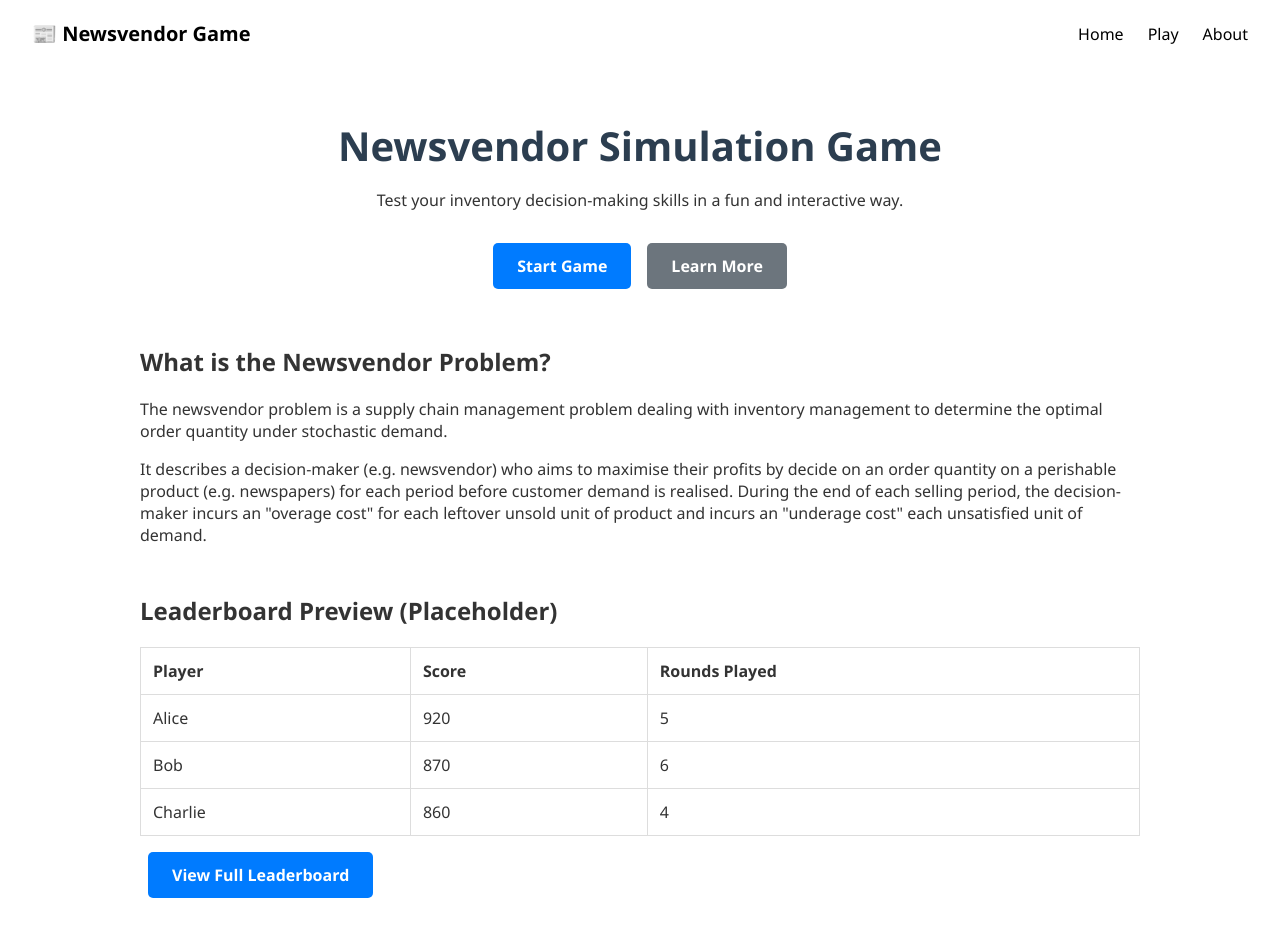
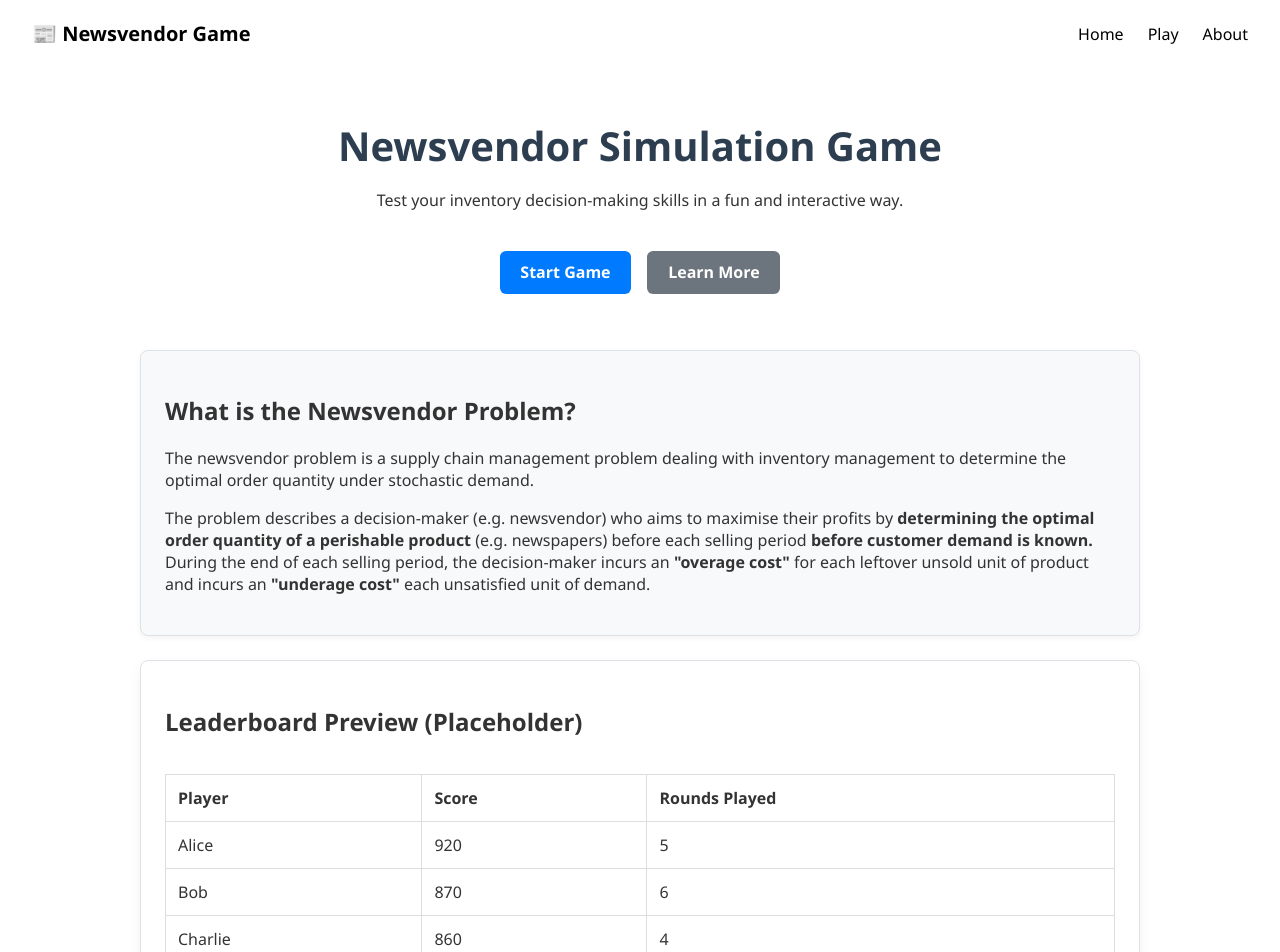
Before and after one commit to Budgettt/newsvendor-cap, a React (Vite) app in the folder frontend/: page / in a window 1280 px wide. Shown: the top 952 px of the page. Built offline with nearby package versions, Linux system fonts and the light colour scheme.

Commit message:
homepage styling and compartmentatising

```diff
--- /dev/null
+++ b/frontend/src/components/HomeInfo.jsx
@@ -0,0 +1,27 @@
+import "../styles/HomePage.css";
+
+const HomeInfo = ({}) => (
+  <div className="info-container">
+    <h2>What is the Newsvendor Problem?</h2>
+    <p>
+      The newsvendor problem is a supply chain management problem dealing with
+      inventory management to determine the optimal order quantity under
+      stochastic demand.
+    </p>
+    <p>
+      The problem describes a decision-maker (e.g. newsvendor) who aims to
+      maximise their profits by{" "}
+      <strong>
+        determining the optimal order quantity of a perishable product
+      </strong>{" "}
+      (e.g. newspapers) before each selling period
+      <strong> before customer demand is known.</strong> During the end of each
+      selling period, the decision-maker incurs an{" "}
+      <strong>"overage cost"</strong> for each leftover unsold unit of product
+      and incurs an <strong>"underage cost"</strong> each unsatisfied unit of
+      demand.
+    </p>
+  </div>
+);
+
+export default HomeInfo;
--- /dev/null
+++ b/frontend/src/components/HomeLeaderboard.jsx
@@ -0,0 +1,39 @@
+import "../styles/HomePage.css";
+import { Link } from "react-router";
+
+const HomeLeaderboard = ({}) => (
+  <div className="leaderboard-container">
+    <h2>Leaderboard Preview (Placeholder)</h2>
+    <table>
+      <thead>
+        <tr>
+          <th>Player</th>
+          <th>Score</th>
+          <th>Rounds Played</th>
+        </tr>
+      </thead>
+      <tbody>
+        <tr>
+          <td>Alice</td>
+          <td>920</td>
+          <td>5</td>
+        </tr>
+        <tr>
+          <td>Bob</td>
+          <td>870</td>
+          <td>6</td>
+        </tr>
+        <tr>
+          <td>Charlie</td>
+          <td>860</td>
+          <td>4</td>
+        </tr>
+      </tbody>
+    </table>
+    <Link to="/leaderboard" className="btn primary-btn">
+      View Full Leaderboard
+    </Link>
+  </div>
+);
+
+export default HomeLeaderboard;
--- a/frontend/src/pages/HomePage.jsx
+++ b/frontend/src/pages/HomePage.jsx
@@ -1,5 +1,7 @@
 import { Link } from "react-router-dom";
 import "../styles/HomePage.css";
+import HomeLeaderboard from "../components/HomeLeaderboard";
+import HomeInfo from "../components/HomeInfo";
 
 const HomePage = () => {
   return (
@@ -20,54 +22,12 @@ const HomePage = () => {
         </div>
       </header>
 
-      <section className="homepage-features">
-        <h2>What is the Newsvendor Problem?</h2>
-        <p>
-          The newsvendor problem is a supply chain management problem dealing
-          with inventory management to determine the optimal order quantity
-          under stochastic demand.
-        </p>
-        <p>
-          It describes a decision-maker (e.g. newsvendor) who aims to maximise
-          their profits by decide on an order quantity on a perishable product
-          (e.g. newspapers) for each period before customer demand is realised.
-          During the end of each selling period, the decision-maker incurs an
-          "overage cost" for each leftover unsold unit of product and incurs an
-          "underage cost" each unsatisfied unit of demand.
-        </p>
+      <section className="homepage-info">
+        <HomeInfo />
       </section>
 
       <section className="homepage-leaderboard">
-        <h2>Leaderboard Preview (Placeholder)</h2>
-        <table>
-          <thead>
-            <tr>
-              <th>Player</th>
-              <th>Score</th>
-              <th>Rounds Played</th>
-            </tr>
-          </thead>
-          <tbody>
-            <tr>
-              <td>Alice</td>
-              <td>920</td>
-              <td>5</td>
-            </tr>
-            <tr>
-              <td>Bob</td>
-              <td>870</td>
-              <td>6</td>
-            </tr>
-            <tr>
-              <td>Charlie</td>
-              <td>860</td>
-              <td>4</td>
-            </tr>
-          </tbody>
-        </table>
-        <Link to="/leaderboard" className="btn tertiary-btn">
-          View Full Leaderboard
-        </Link>
+        <HomeLeaderboard />
       </section>
 
       <footer className="homepage-footer">
--- a/frontend/src/styles/GamePage.css
+++ b/frontend/src/styles/GamePage.css
@@ -17,7 +17,8 @@ h1 {
 
 /* Form Styling */
 .game-form,
-.settings-form {
+.settings-form,
+.history-table {
   display: flex;
   flex-direction: column;
   margin-bottom: 2rem;
@@ -65,11 +66,14 @@ h1 {
 .game-form button,
 .settings-form button,
 .game-over button {
+  background-color: #007bff;
+  color: white;
+  margin-top: 1rem;
+  display: inline-block;
   padding: 0.65rem 1.3rem;
   font-size: 1rem;
   font-weight: 600;
-  color: #fff;
-  border: none;
+  border: 1px solid #dee2e6;
   border-radius: 6px;
   cursor: pointer;
   width: fit-content;
@@ -101,7 +105,6 @@ h1 {
   background-color: #2c92ff;
 }
 
-/* Result Cards */
 .round-results {
   background: #f8f9fa;
   border: 1px solid #dee2e6;
@@ -109,6 +112,7 @@ h1 {
   margin-bottom: 2rem;
   border-radius: 8px;
   box-shadow: 0 2px 6px rgba(0, 0, 0, 0.05);
+  border: 1px solid #dee2e6;
 }
 
 .game-over {
@@ -134,16 +138,6 @@ h1 {
 .history-table h3 {
   margin-top: 0;
   color: #2c3e50;
-}
-
-/* Table Styling */
-.history-table {
-  margin-top: 2rem;
-  overflow-x: auto;
-  background: #fff;
-  padding: 1.2rem;
-  border-radius: 8px;
-  box-shadow: 0 3px 8px rgba(0, 0, 0, 0.05);
 }
 
 .history-table table {
--- a/frontend/src/styles/HomePage.css
+++ b/frontend/src/styles/HomePage.css
@@ -32,6 +32,16 @@
 .primary-btn {
   background-color: #007bff;
   color: white;
+  margin-top: 1rem;
+  display: inline-block;
+  padding: 0.65rem 1.3rem;
+  font-size: 1rem;
+  font-weight: 600;
+  border: none;
+  border-radius: 6px;
+  cursor: pointer;
+  width: fit-content;
+  transition: background-color 0.2s ease;
 }
 .primary-btn:hover {
   background-color: #2c92ff;
@@ -40,23 +50,24 @@
 .secondary-btn {
   background-color: #6c757d;
   color: white;
+  margin-top: 1rem;
+  display: inline-block;
+  padding: 0.65rem 1.3rem;
+  font-size: 1rem;
+  font-weight: 600;
+  border: none;
+  border-radius: 6px;
+  cursor: pointer;
+  width: fit-content;
+  transition: background-color 0.2s ease;
 }
 .secondary-btn:hover {
   background-color: #838d96;
 }
 
-.tertiary-btn {
-  background-color: #007bff;
-  color: white;
-  margin-top: 1rem;
-  display: inline-block;
-}
-.tertiary-btn:hover {
-  background-color: #2c92ff;
-}
-
-.homepage-features {
-  margin-bottom: 3rem;
+.homepage-info,
+.homepage-leaderboard {
+  margin-bottom: 1.5rem;
 }
 
 .homepage-leaderboard table {
@@ -78,3 +89,22 @@
   font-size: 0.9rem;
   color: #777;
 }
+
+.leaderboard-container {
+  display: flex;
+  flex-direction: column;
+  background: #ffffff;
+  padding: 1.5rem;
+  border-radius: 8px;
+  box-shadow: 0 4px 12px rgba(0, 0, 0, 0.05);
+  border: 1px solid #dee2e6;
+}
+
+.info-container {
+  background: #f8f9fa;
+  border: 1px solid #dee2e6;
+  padding: 1.5rem;
+  border-radius: 8px;
+  box-shadow: 0 2px 6px rgba(0, 0, 0, 0.05);
+  border: 1px solid #dee2e6;
+}
```
